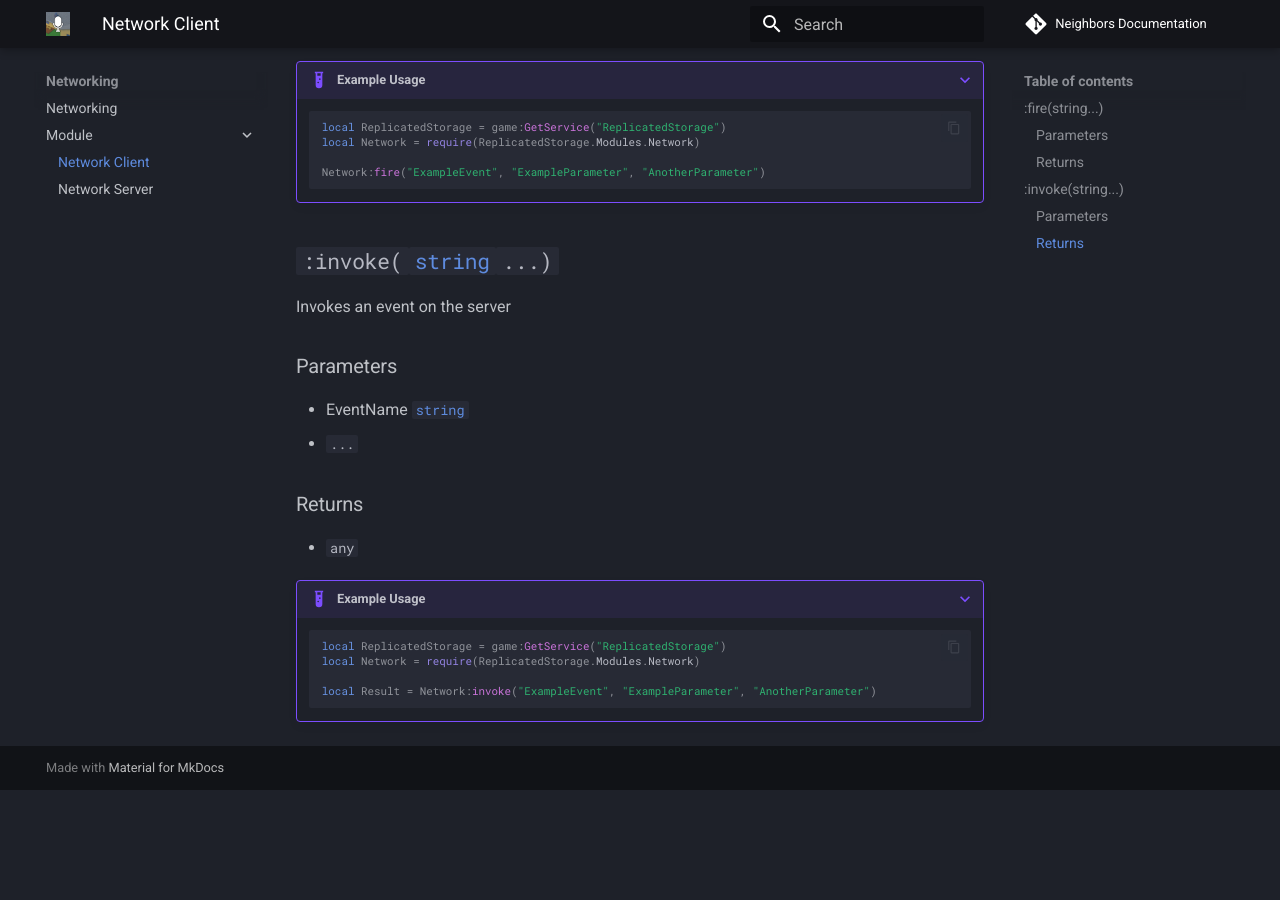
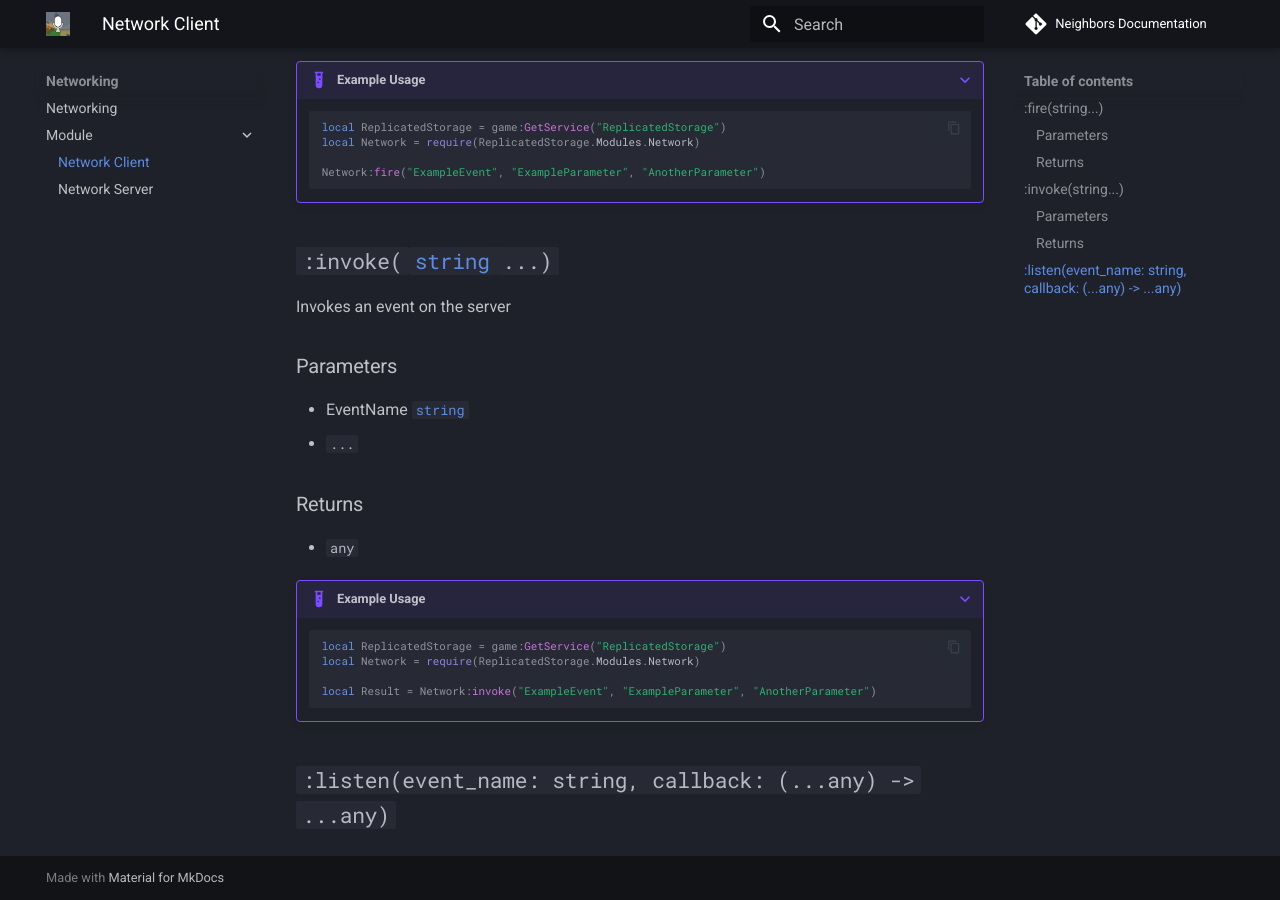
Before and after one commit to TheBoogle/neighbors-documentation, an MkDocs documentation site: the page built from docs/Networking/Module/Client.md, in a window 1280 px wide and 900 px high, scrolled down 628 px. Built offline with MkDocs 1.6.1 and Material for MkDocs 9.7.7, drawn with Linux system fonts in a browser that asks for light colours; comment, search, counter and statistics services are not loaded; before the commit the page ends 1418 px from its top, so only the background shows below that.

Commit message:
Update Client.md

````diff
--- a/docs/Networking/Module/Client.md
+++ b/docs/Networking/Module/Client.md
@@ -46,3 +46,6 @@ Invokes an event on the server
 
     local Result = Network:invoke("ExampleEvent", "ExampleParameter", "AnotherParameter")
     ```
+
+
+## ``:listen(event_name: string, callback: (...any) -> ...any)``
````
